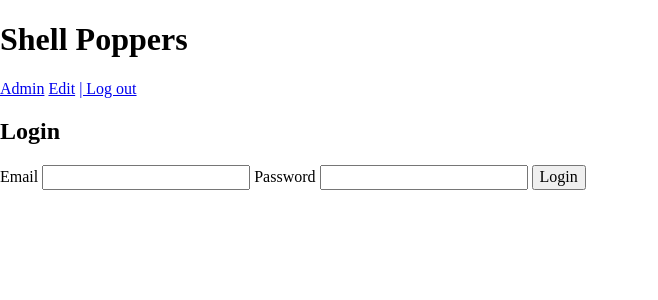
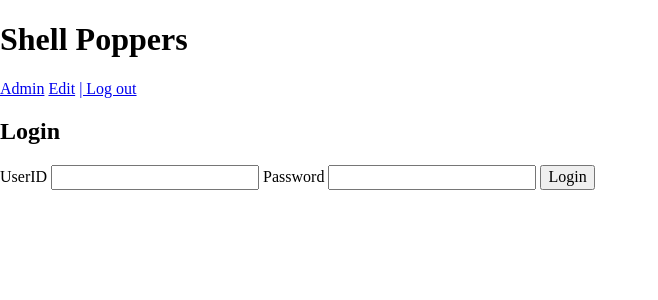
Before and after one commit to mhimmiche/Comp-AppSec, a Python web app: template templates/login.html in a window 1280 px wide. Shown: the top 300 px of the page, without its empty margins (0-658 px from the left). Run offline with Jinja, Linux system fonts and the light colour scheme; the template is opened without the code that fills it, so the values that code supplies are empty; some libraries are stand-ins or nearby versions.

Commit message:
Add files via upload

```diff
--- a/templates/login.html
+++ b/templates/login.html
@@ -2,7 +2,7 @@
 {% block body %}
   <h2>Login</h2>
   <form action="{{ url_for('login') }}" method=post>
-    Email <input type=text name=email>
+    UserID <input type=text name=ID>
     Password <input type=password name=password>
               <input type=submit value=Login>
   </form>
```
